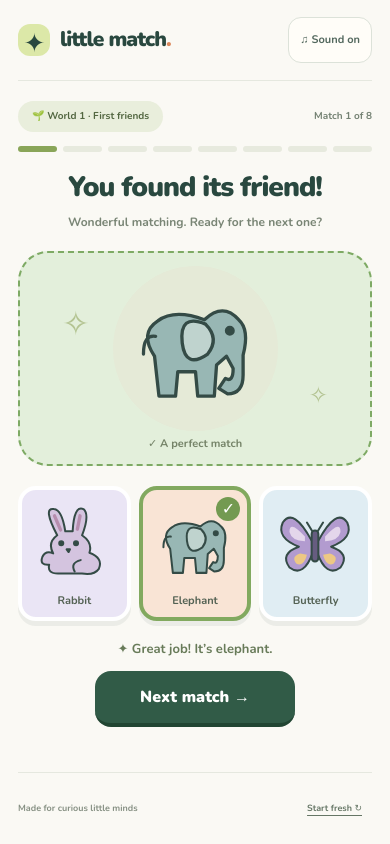
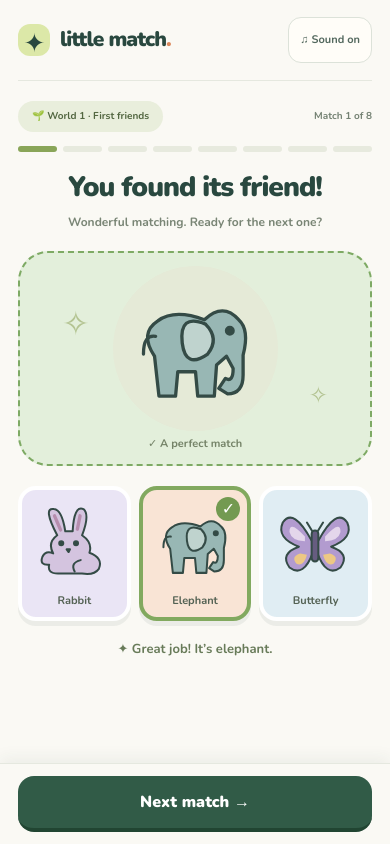
Before and after one commit to aakashbashyal-maitri/little-match, a Vue app: page /#/play in a window 390 px wide. Both pictures are taken after a click on the button "Elephant". Built offline with nearby package versions, Linux system fonts and the light colour scheme.

Commit message:
Keep next match button visible on mobile

```diff
--- a/src/components/GameScreen.vue
+++ b/src/components/GameScreen.vue
@@ -54,7 +54,7 @@ function up(e:PointerEvent,id:ItemId) {
 function click(e:MouseEvent,id:ItemId) { if (e.detail===0 || !suppressClick) choose(id); suppressClick=false }
 </script>
 <template>
-  <section class="game">
+  <section class="game" :class="{'game-solved':solved}">
     <div class="game-topline"><span class="world-pill">{{ level.emoji }} World {{ level.id }} · {{ level.name }}</span><span>Match {{ puzzleIndex + 1 }} of {{ totalPuzzles }}</span></div>
     <div class="progress" role="progressbar" :aria-valuenow="puzzleIndex + (solved ? 1 : 0)" :aria-valuemax="totalPuzzles" aria-valuemin="0" aria-label="Matches completed"><span v-for="n in totalPuzzles" :key="n" :class="{filled:n <= puzzleIndex + (solved ? 1 : 0)}"></span></div>
     <h1>{{ solved ? 'You found its friend!' : 'Who’s hiding in the shadow?' }}</h1>
@@ -69,12 +69,36 @@ function click(e:MouseEvent,id:ItemId) { if (e.detail===0 || !suppressClick) cho
       <button v-for="(id,i) in choices" :key="id" class="choice" :class="[{correct:solved && id===puzzle.targetId, retry:wrong===id, dragging:dragging===id}, ['lavender','peach','blue','mint'][i]]" :disabled="solved" :aria-label="`Match ${label(id)}`" :style="dragging===id ? {transform:`translate(${dx}px,${dy}px)`, zIndex:5} : {}" @pointerdown="down($event,id)" @pointermove="move" @pointerup="up($event,id)" @pointercancel="cancel" @lostpointercapture="cancel" @click="click($event,id)"><span :key="`${id}-${wrong === id ? attempt : 0}`" class="choice-art" :class="{'try-again':wrong === id}"><ItemShape :item-id="id" :size="115" /></span><span>{{ label(id) }}</span><b v-if="solved && id===puzzle.targetId" class="check">✓</b></button>
     </div>
     <div class="feedback" :class="{'success-feedback':celebrating}" aria-live="polite"><template v-if="solved">✦ Great job! It’s {{ label(puzzle.targetId) }}.</template><template v-else-if="wrong">Keep looking. You can try another picture!</template><template v-else>Take your time. You’ve got this.</template></div>
-    <button v-if="solved" class="primary next-button" @click="emit('next')">{{ puzzleIndex + 1 === totalPuzzles ? 'Finish world' : 'Next match' }} →</button>
+    <div v-if="solved" class="success-actions">
+      <button class="primary next-button" @click="emit('next')">{{ puzzleIndex + 1 === totalPuzzles ? 'Finish world' : 'Next match' }} →</button>
+    </div>
     <button v-else class="quiet-button hint-button" :aria-pressed="hint" @click="hint = !hint">{{ hint ? 'Show shadow again' : '✧ Give me a hint' }}</button>
   </section>
 </template>
 
 <style scoped>
+/* Finished cards no longer need to capture drag gestures. */
+.choice:disabled { touch-action: pan-y; }
+
+@media (max-width: 600px), (max-height: 600px) and (pointer: coarse) {
+  .game-solved { padding-bottom: calc(100px + env(safe-area-inset-bottom, 0px)); }
+  .success-actions {
+    position: fixed;
+    inset: auto 0 0;
+    z-index: 10;
+    padding: 12px 18px calc(12px + env(safe-area-inset-bottom, 0px));
+    background: #faf9f4;
+    border-top: 1px solid #e5e8df;
+    box-shadow: 0 -4px 16px #29483f12;
+  }
+  .success-actions .next-button {
+    width: 100%;
+    max-width: 480px;
+    min-width: 0;
+    min-height: 56px;
+    margin: 0;
+  }
+}
 .choice-art { display: block; width: 100%; max-width: 115px; margin: 0 !important; }
 .choice-art.try-again { animation: gentle-wiggle 480ms ease-in-out; }
 .celebrating .shadow-disc { animation: happy-pop 650ms cubic-bezier(.22,.8,.35,1); }
```
